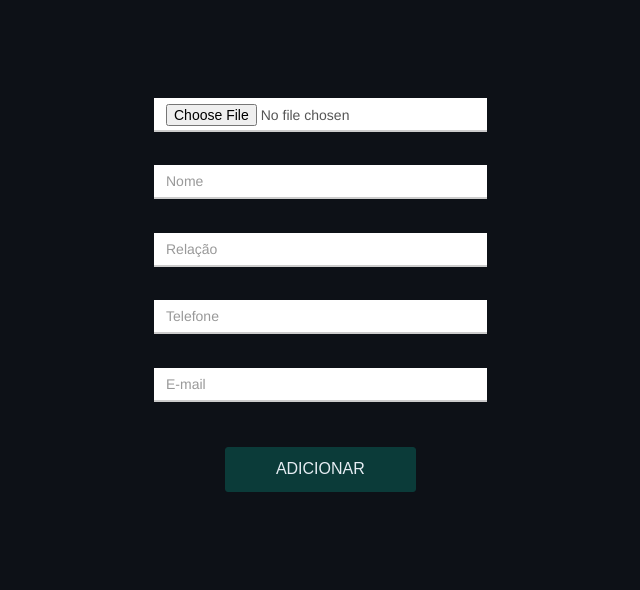
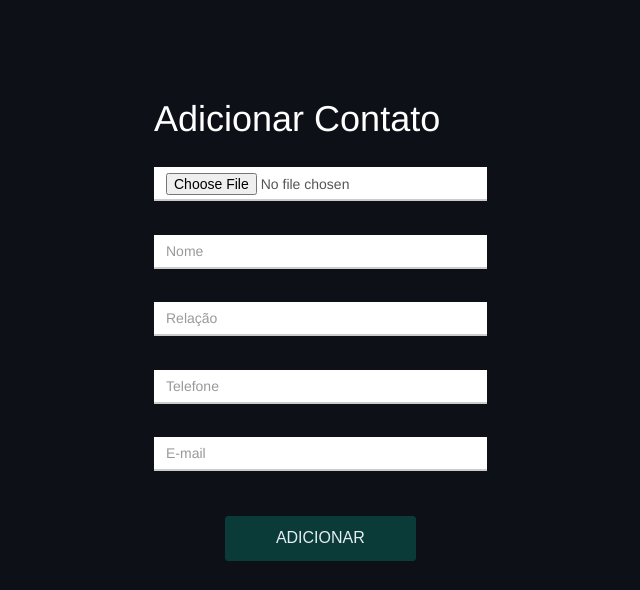
Before and after one commit to Avelino-Gabriel/Django-pro, a Django app: page /add/ in a window 1280 px wide. Shown: the part 113-703 px from the top of the page, without its empty margins (325-965 px from the left). Run offline with Django 5.2, Linux system fonts and the light colour scheme; some libraries are stand-ins or nearby versions.

Commit message:
Título página de adicionar contato

```diff
--- a/mycontacts/templates/mycontacts/add.html
+++ b/mycontacts/templates/mycontacts/add.html
@@ -4,7 +4,7 @@
 
   <div class="container-add">
       <div class="col-xs-4 col-sm-4 col-md-4 col-lg-4 col-xs-offset-3">
-
+        <h1 class="text">Adicionar Contato</h1>
         <form id="add-contact-form" enctype="multipart/form-data" class="form" action="#" method="POST" role="form">
 
             {% csrf_token %}
```
